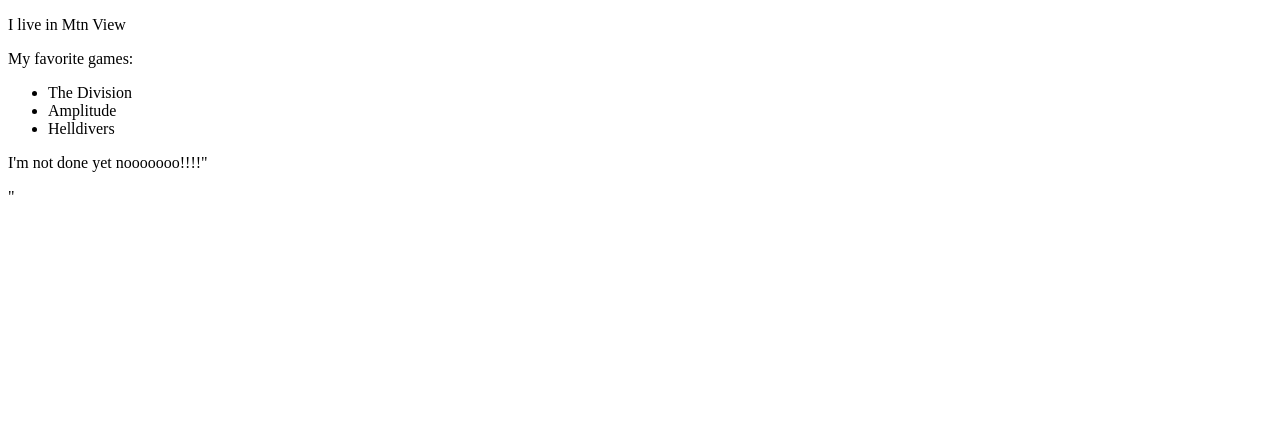
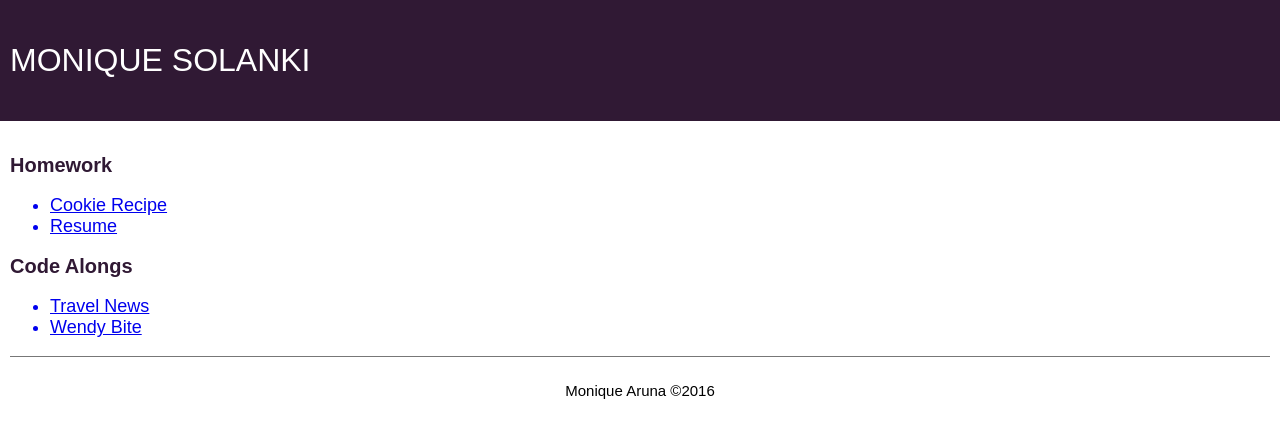
Before and after one commit to spacegirlxmo/fewd44, a plain HTML site: page index.html in a window 1280 px wide. Drawn offline with Linux system fonts and the light colour scheme.

Commit message:
styled homepage

```diff
--- /dev/null
+++ b/home.css
@@ -0,0 +1,41 @@
+body, input, textarea {
+  font-family: sans-serif;
+  font-size: 18px;
+}
+
+body {
+  margin: 0px;
+  padding: 0px;
+}
+
+header {
+  background-color: #301934;
+  color: #ffffff;
+  display: flex;
+  padding: 10px;
+  top: 0;
+  width: 100%
+}
+
+p.title {
+  font-size: 32px;
+  text-transform: uppercase;
+}
+
+h1 {
+  color: #301934;
+  font-size: 20px;
+}
+
+footer {
+  border-top: solid 1px #777777;
+  font-size: 15px;
+  margin-top: 10px;
+  text-align: center;
+  padding: 10px;
+}
+
+main {
+  margin-top: 10px;
+  padding: 10px;
+}
--- a/index.html
+++ b/index.html
@@ -1,22 +1,34 @@
 <!DOCTYPE html>
 <html>
-  <head>
-    <meta charset="utf-8">
-    <title>Monique Solanki</title>
-  </head>
-  <body>
-
-    <p>I live in Mtn View</p>
-
-    <p>My favorite games:</p>
-
+	<head>
+		<link rel="stylesheet" href="home.css">
+		<meta charset="utf-8">
+		<title>Homepage</title>
+	</head>
+	<body>
+		<header>
+			<p class="title">Monique Solanki</p>
+		</header>
+    <main>
+    <div>
+  		<h1>Homework</h1>
+  	</div>
     <ul>
-      <li>The Division</li>
-      <li>Amplitude</li>
-      <li>Helldivers</li>
+      <a href="cookie-recipe/cookie.html"><li>Cookie Recipe</li></a>
+      <a href="Resume-HW/resume.html"><li>Resume</li></a>
     </ul>
 
-    <p>I'm not done yet nooooooo!!!!"</p>"
+    <div>
+      <h1>Code Alongs</h1>
+    </div>
+    <ul>
+      <a href="travel-news/travel.html"><li>Travel News</li></a>
+      <a href="wendy-bite-starter/about-me.html"><li>Wendy Bite</li></a>
+    </ul>
 
+  	<footer>
+  		<p>Monique Aruna &copy;2016</p>
+  	</footer>
+  </main>
   </body>
 </html>
```
